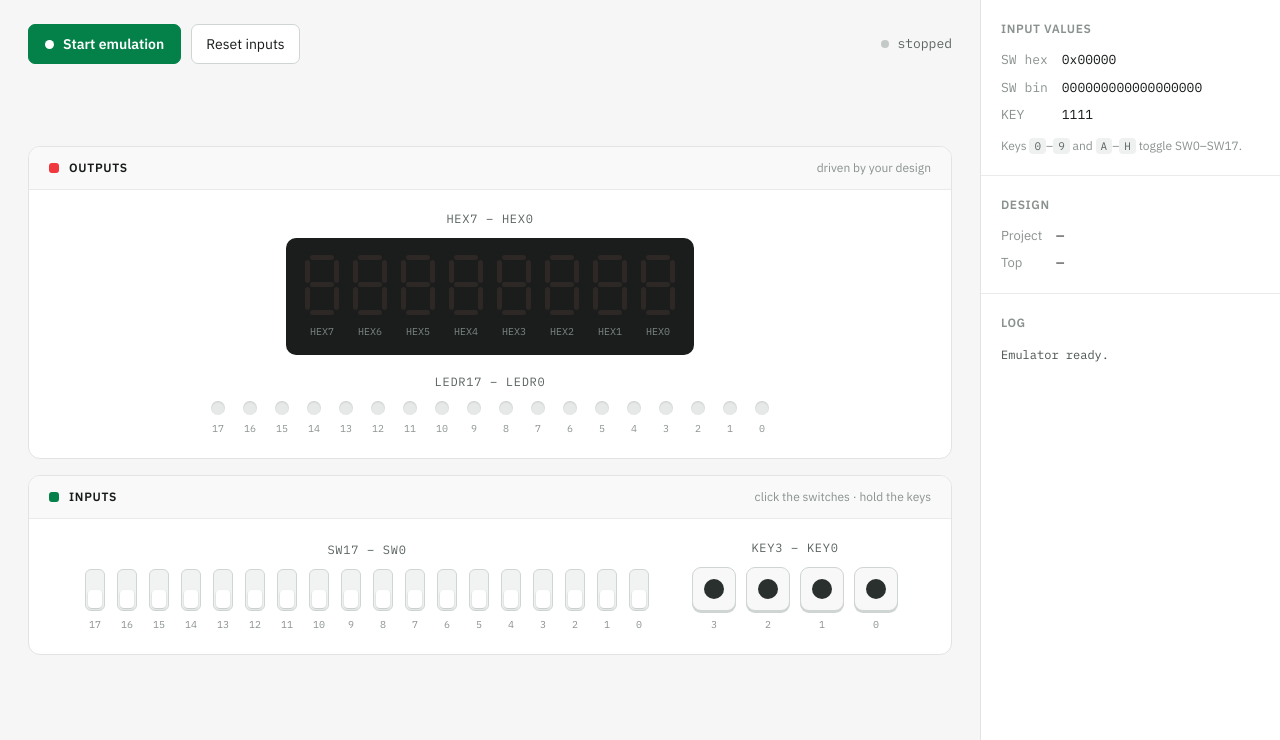
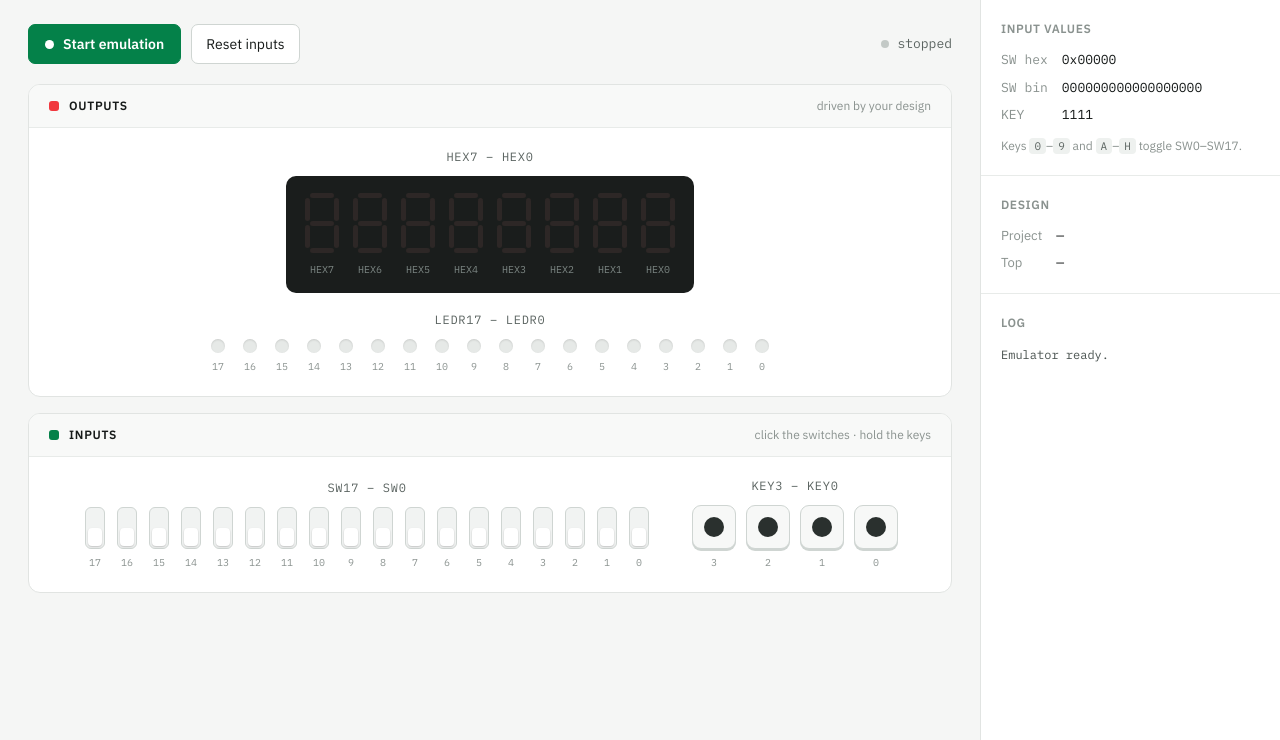
Before and after one commit to eduardobatista/FPGAEmuWeb, a Flask app: page /emulation in a window 1280 px wide. Shown: the part 60-800 px from the top of the page. Run offline with Flask 3, Linux system fonts and the light colour scheme; a user stored in the database is signed in; parts of the project's set-up code (start-up, migrations or seed data) failed here and were passed over; some libraries are stand-ins or nearby versions.

Commit message:
Emulation: Outputs and Inputs panels aligned to the top
Co-Authored-By: Claude Opus 5.5 <noreply@anthropic.com>

```diff
--- a/templates/emulation.html
+++ b/templates/emulation.html
@@ -8,7 +8,8 @@
     .fe-emu-bar .button { height: 40px; }
     #iniciar { padding: 0 16px; }
 
-    .fe-board { flex: 1; display: flex; flex-direction: column; justify-content: center; gap: 16px; min-height: 0; }
+    /* panels stay at the top; the remaining height is left empty below the Inputs */
+    .fe-board { flex: 1; display: flex; flex-direction: column; justify-content: flex-start; gap: 16px; min-height: 0; }
     .fe-zone { background: var(--fe-surface); border: 1px solid var(--fe-border); border-radius: 12px; overflow: hidden; }
     .fe-zone-head { display: flex; align-items: center; gap: 10px; padding: 12px 20px; border-bottom: 1px solid #e8ebe9; background: var(--fe-surface-2); }
     .fe-zone-mark { width: 10px; height: 10px; border-radius: 3px; flex: none; }
```
